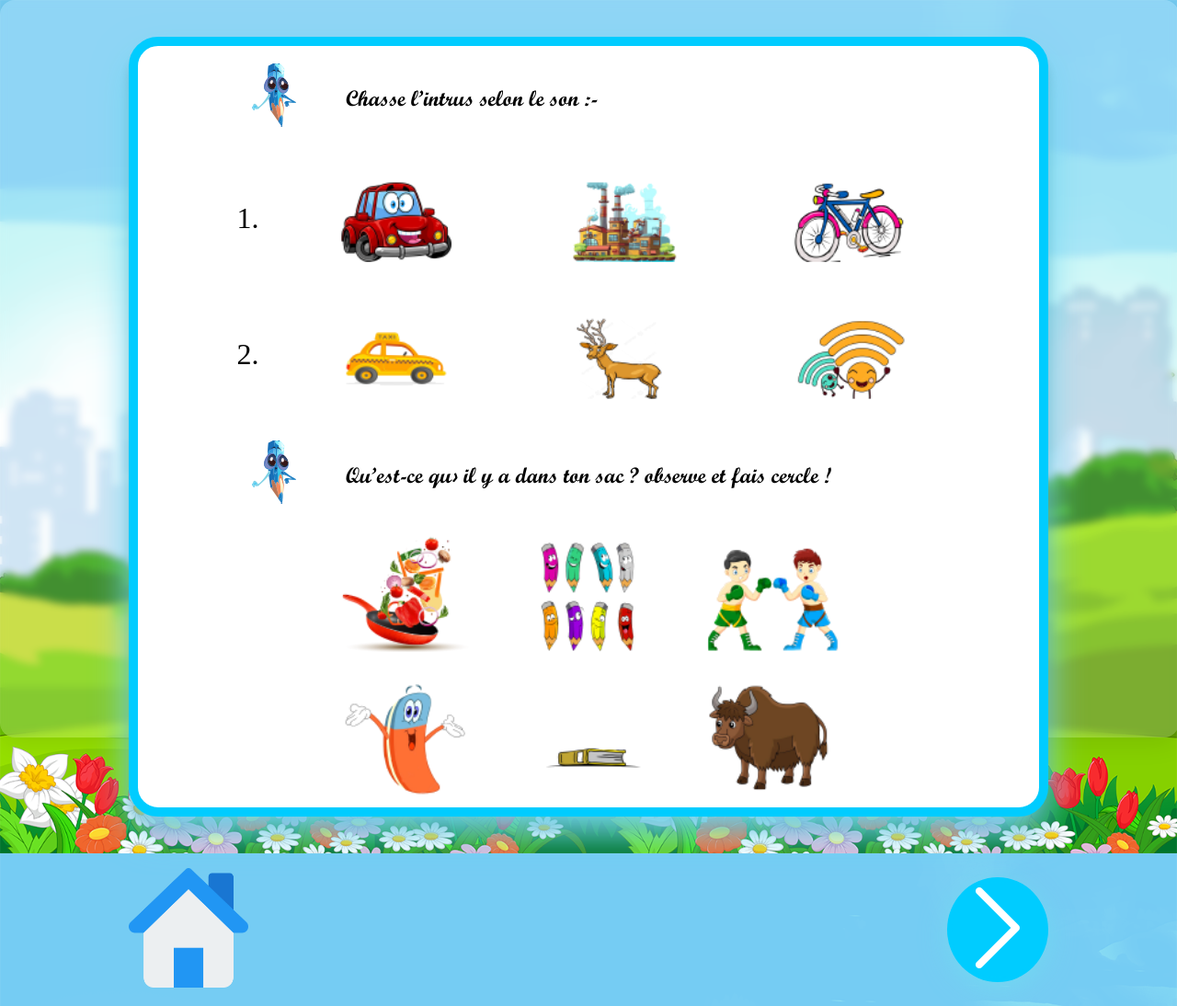
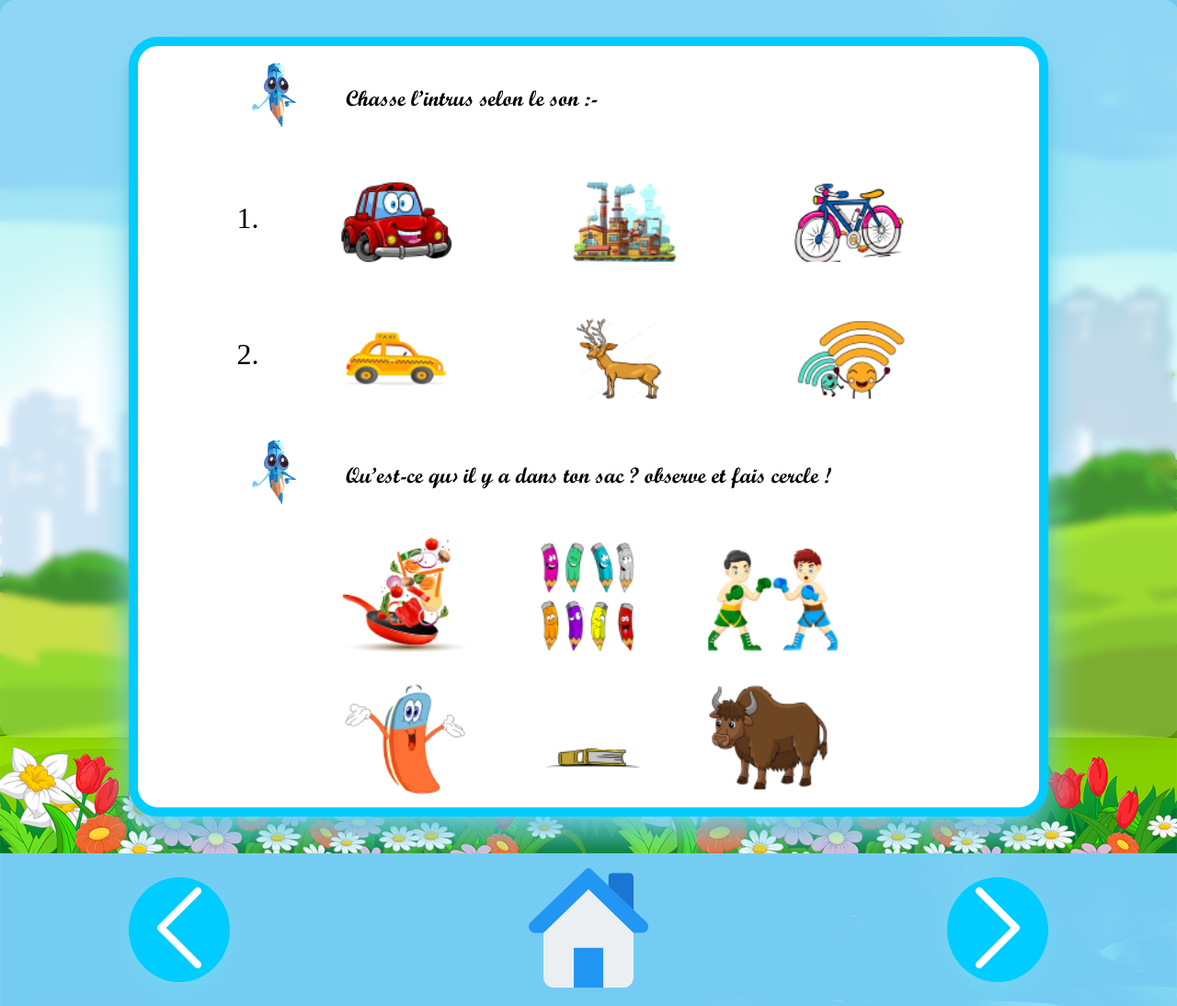
Before and after one commit to Ali-Fikri/KG-2, a plain HTML site: page activities/page55/index.html in a window 1280 px wide. Shown: the whole page at 92% size. Drawn offline with Linux system fonts and the light colour scheme.

Commit message:
Handled page55 navigation and changed page25 images

```diff
--- a/activities/page55/index.html
+++ b/activities/page55/index.html
@@ -110,6 +110,11 @@
 
       <footer>
         <div class="navigation">
+          <a href="../page52/index.html" class="button">
+            <div class="openai-logo">
+              <img src="../../imgs/previous.png" alt="previous" />
+            </div>
+          </a>
           <a href="../../index.html" class="home-btn">
             <img src="../../imgs/home.png" width="130" alt="Home" />
           </a>
```
Also changed, not shown: livre/communication-section/page25/imgs/1-2.png, livre/communication-section/page25/imgs/1-3.png, livre/communication-section/page25/imgs/1-4.png, livre/communication-section/page25/imgs/1-5.png.
